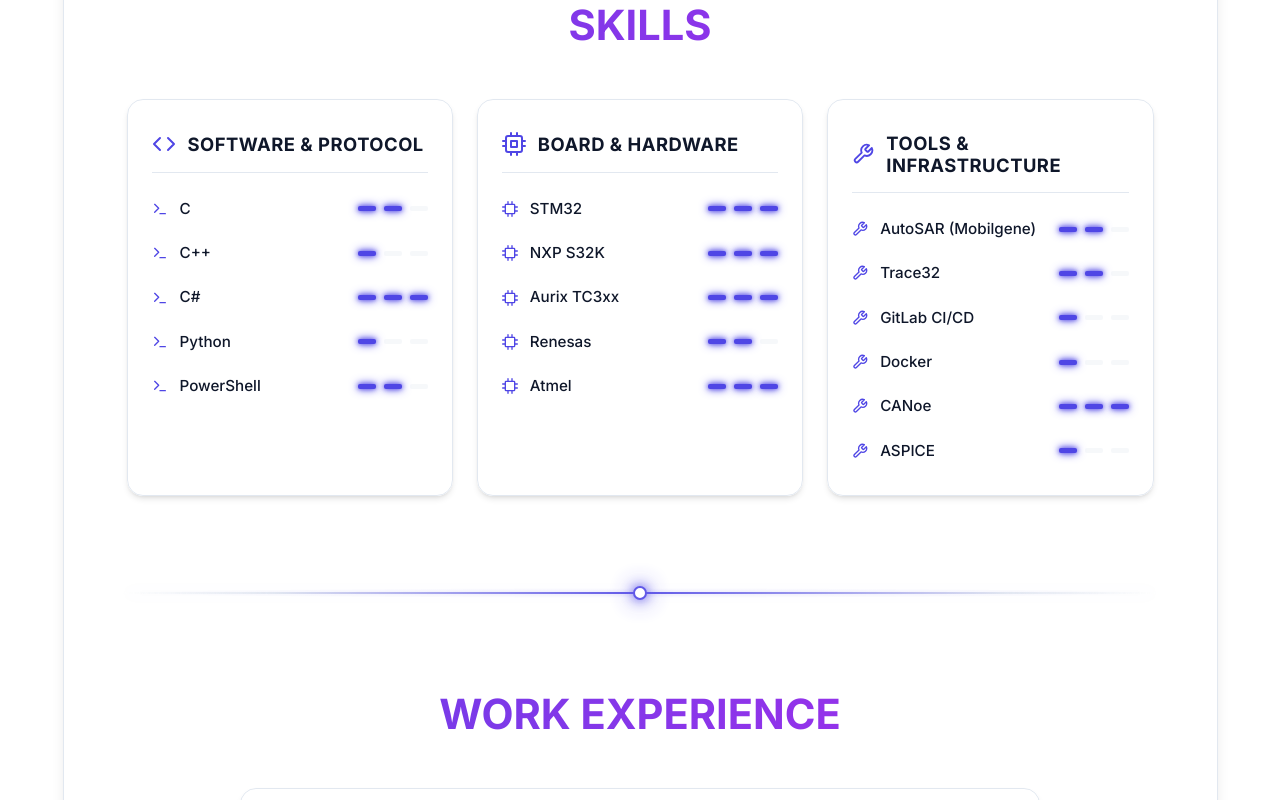
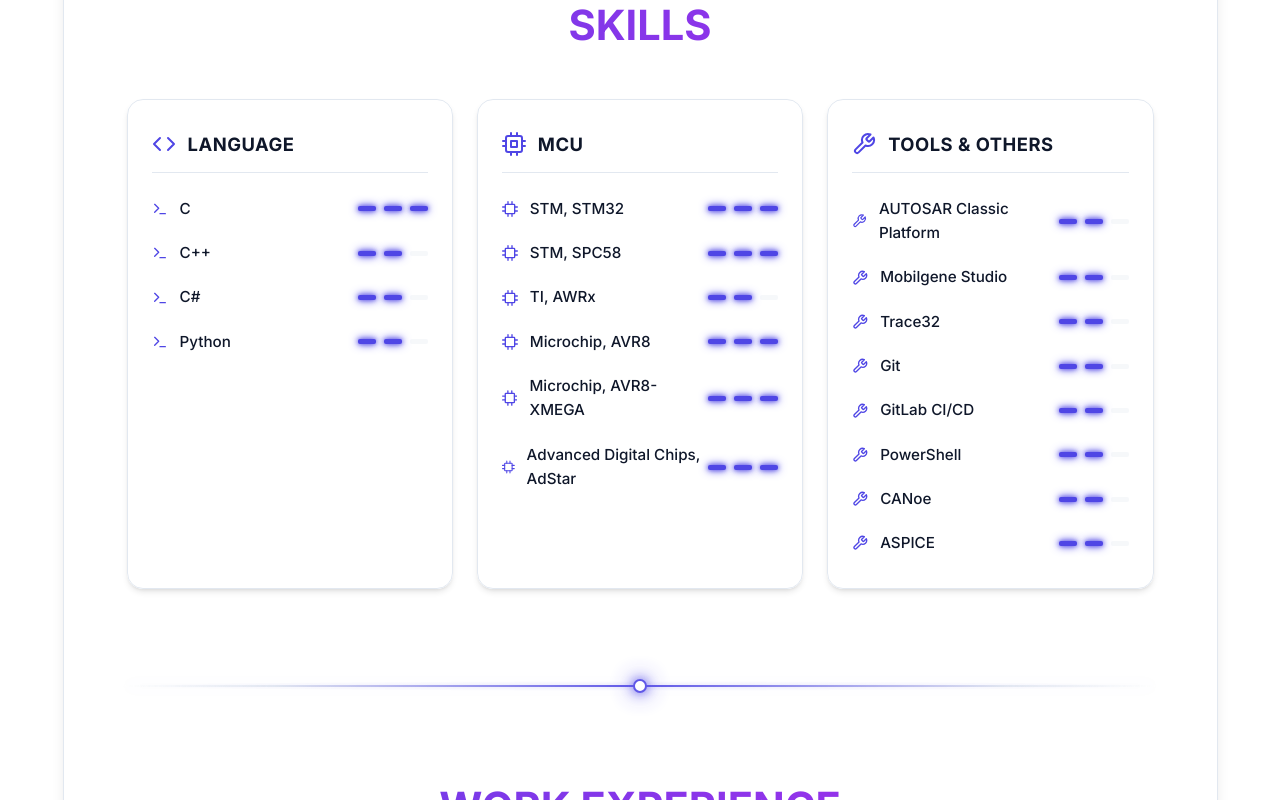
Before and after one commit to TimerOverflow/Hyun9_Portfolio, a React (Vite) app: page / in a window 1280 px wide. Shown: the part 980-1780 px from the top of the page. Built offline with nearby package versions, Linux system fonts and the light colour scheme.

Commit message:
fix: Update SKILLs contents

```diff
--- a/src/components/Skills.jsx
+++ b/src/components/Skills.jsx
@@ -82,15 +82,10 @@
 
 const Skills = () => {
   const categories = [
-    { id: 'language', title: 'SOFTWARE & PROTOCOL' },
-    { id: 'board', title: 'BOARD & HARDWARE' },
-    { id: 'tools', title: 'TOOLS & INFRASTRUCTURE' }
+    { id: 'language', title: 'LANGUAGE' },
+    { id: 'board', title: 'MCU' },
+    { id: 'tools', title: 'TOOLS & OTHERS' }
   ];
-
-  const getLevel = (skillName) => {
-    const length = skillName.length;
-    return (length % 3) + 1;
-  };
 
   return (
     <section id="skills" className="container" style={{ marginTop: '40px' }}>
@@ -111,9 +106,9 @@
                 <div key={index} style={styles.skillItem}>
                   <div style={styles.skillNameContainer}>
                     <SkillIcon type={cat.id} />
-                    <span style={styles.skillName}>{skill}</span>
+                    <span style={styles.skillName}>{skill.name}</span>
                   </div>
-                  <LevelIndicator level={getLevel(skill)} />
+                  <LevelIndicator level={skill.level} />
                 </div>
               ))}
             </div>
--- a/src/data/portfolioData.js
+++ b/src/data/portfolioData.js
@@ -3,7 +3,7 @@
     name: "정현구",
     englishName: "Hyungu Jeong",
     role: "Embedded / Firmware Engineer",
-    description: "14년 차 임베디드 및 차량용 소프트웨어 엔지니어입니다. AutoSAR 기반 개발 및 CI/CD 파이프라인 구축에 강점을 가지고 있습니다.",
+    description: "안녕하세요 14년 차 임베디드 소프트웨어 엔지니어입니다. AUTOSAR 기반 개발 및 CI/CD 파이프라인 구축에 강점을 가지고 있습니다.",
     github: "https://github.com/TimerOverflow",
     phone: "010-4720-9421",
     email: "38400bps@gmail.com"
@@ -25,9 +25,30 @@
     }
   ],
   skills: {
-    board: ["STM32", "NXP S32K", "Aurix TC3xx", "Renesas", "Atmel"],
-    language: ["C", "C++", "C#", "Python", "PowerShell"],
-    tools: ["AutoSAR (Mobilgene)", "Trace32", "GitLab CI/CD", "Docker", "CANoe", "ASPICE"]
+    board: [
+      { name: "STM, STM32", level: 3 },
+      { name: "STM, SPC58", level: 3 },
+      { name: "TI, AWRx", level: 2 },
+      { name: "Microchip, AVR8", level: 3 },
+      { name: "Microchip, AVR8-XMEGA", level: 3 },
+      { name: "Advanced Digital Chips, AdStar", level: 3 },
+    ],
+    language: [
+      { name: "C", level: 3 },
+      { name: "C++", level: 2 },
+      { name: "C#", level: 2 },
+      { name: "Python", level: 2 },
+    ],
+    tools: [
+      { name: "AUTOSAR Classic Platform", level: 2 },
+      { name: "Mobilgene Studio", level: 2 },
+      { name: "Trace32", level: 2 },
+      { name: "Git", level: 2 },
+      { name: "GitLab CI/CD", level: 2 },
+      { name: "PowerShell", level: 2 },
+      { name: "CANoe", level: 2 },
+      { name: "ASPICE", level: 2 }
+    ]
   },
   projects: [
     {
@@ -39,17 +60,17 @@
         {
           label: "Overview",
           content: [
-            "소개 : AutoSAR 기반 바디 도메인 편의 제어기(ECU)의 SW 개발 및 양산 업무를 수행하면서 경험한 내용",
+            "소개 : AUTOSAR 기반 바디 도메인 편의 제어기(ECU)의 SW 개발 및 양산 업무를 수행하면서 경험한 내용",
             "기간 : 2023/02 ~ 2026/03",
             "근무처 : 엠씨넥스",
             "담당 역할 : Software Developer",
-            "기술 : `C`, `AutoSAR`, `Mobilgene Studio`, `Trace32`, `STM SPC58 Series MCU`, `ASPICE`, `Git`"
+            "기술 : `C`, `AUTOSAR`, `Mobilgene Studio`, `Trace32`, `STM SPC58 Series MCU`, `ASPICE`, `Git`"
           ]
         },
         {
           label: "Implementation & Achievements",
           content: [
-            { type: 'header', text: 'Mobilgene Studio를 이용한 AutoSAR 설정', icon: '⚙️' },
+            { type: 'header', text: 'Mobilgene Studio를 이용한 AUTOSAR 설정', icon: '⚙️' },
             {
               type: 'bullet',
               text: "기능 요구사항 구현을 위해 BSW Cofiguration 수행 (`BswM`, `NvM Stack`, `Dcm`, `Com Stack` …)",
@@ -219,7 +240,7 @@
                 { type: 'subTitle', text: '문제 현상' },
                 {
                   type: 'bullet',
-                  text: "현대오토에버가 전개한 AutoSAR 플랫폼 수평전개 적용 이후, 기능 테스트 과정에서 타 제어기와의 주요 연동 기능이 동작하지 않는 통신 결함 발생.",
+                  text: "현대오토에버가 전개한 AUTOSAR 플랫폼 수평전개 적용 이후, 기능 테스트 과정에서 타 제어기와의 주요 연동 기능이 동작하지 않는 통신 결함 발생.",
                 },
                 {
                   type: 'bullet',
@@ -289,7 +310,7 @@
           ]
         }
       ],
-      stack: ["AutoSAR", "C", "Mobilgene Studio", "Trace32"]
+      stack: ["AUTOSAR", "C", "Mobilgene Studio", "Trace32"]
     },
     {
       id: 2,
@@ -492,14 +513,14 @@
     },
     {
       id: 3,
-      title: "AutoSAR NM 모듈 개발",
+      title: "AUTOSAR NM 모듈 개발",
       period: "2025/10 ~ 2026/02",
       role: "Software Developer",
       details: [
         {
           label: "Overview",
           content: [
-            "소개 : AutoSAR 표준 SWS 기반의 Network Management 모듈 자체 개발 및 NM 알고리즘/구조 기술 내재화 사례",
+            "소개 : AUTOSAR 표준 SWS 기반의 Network Management 모듈 자체 개발 및 NM 알고리즘/구조 기술 내재화 사례",
             "기간 : 2025/10 ~ 2026/02",
             "근무처 : 엠씨넥스",
             "담당 역할 : Software Developer",
@@ -512,7 +533,7 @@
             { type: 'header', text: '표준 사양 기반 설계 및 추적성 확보', icon: '📝' },
             {
               type: 'bullet',
-              text: "AutoSAR 표준 SWS(Software Specification)를 분석하여 Nm 모듈에 대한 소프트웨어 요구사항을 상세히 명세함.",
+              text: "AUTOSAR 표준 SWS(Software Specification)를 분석하여 Nm 모듈에 대한 소프트웨어 요구사항을 상세히 명세함.",
             },
             {
               type: 'bullet',
@@ -585,7 +606,7 @@
           ]
         }
       ],
-      stack: ["AutoSAR", "C", "ALM"]
+      stack: ["AUTOSAR", "C", "ALM"]
     },
     {
       id: 4,
```
